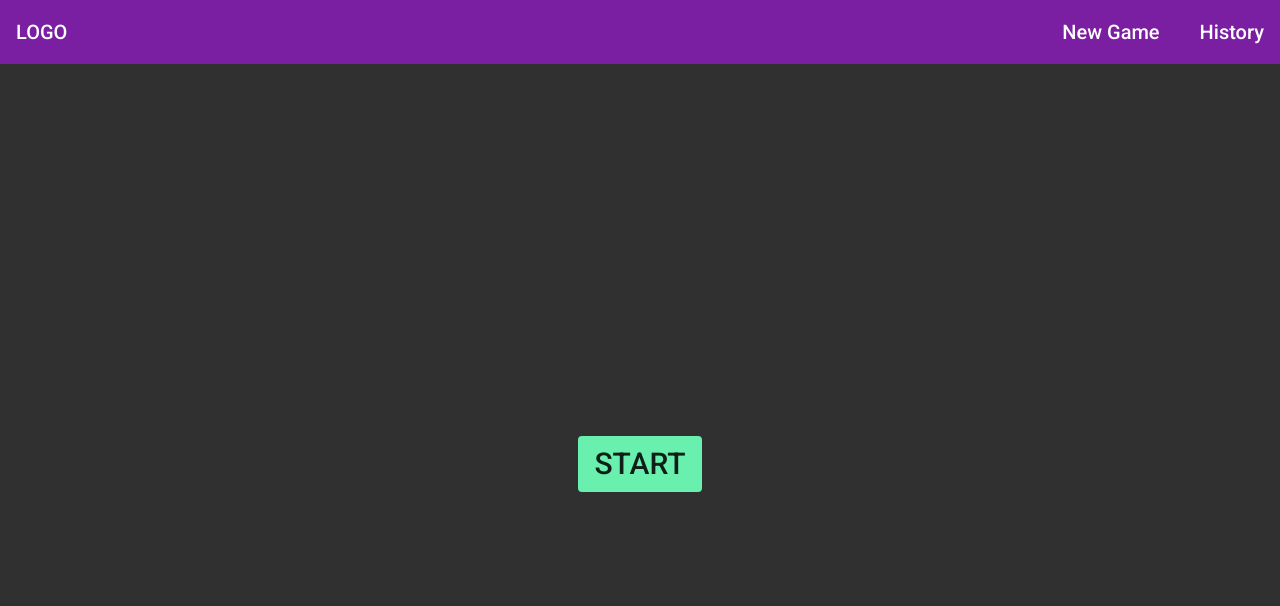
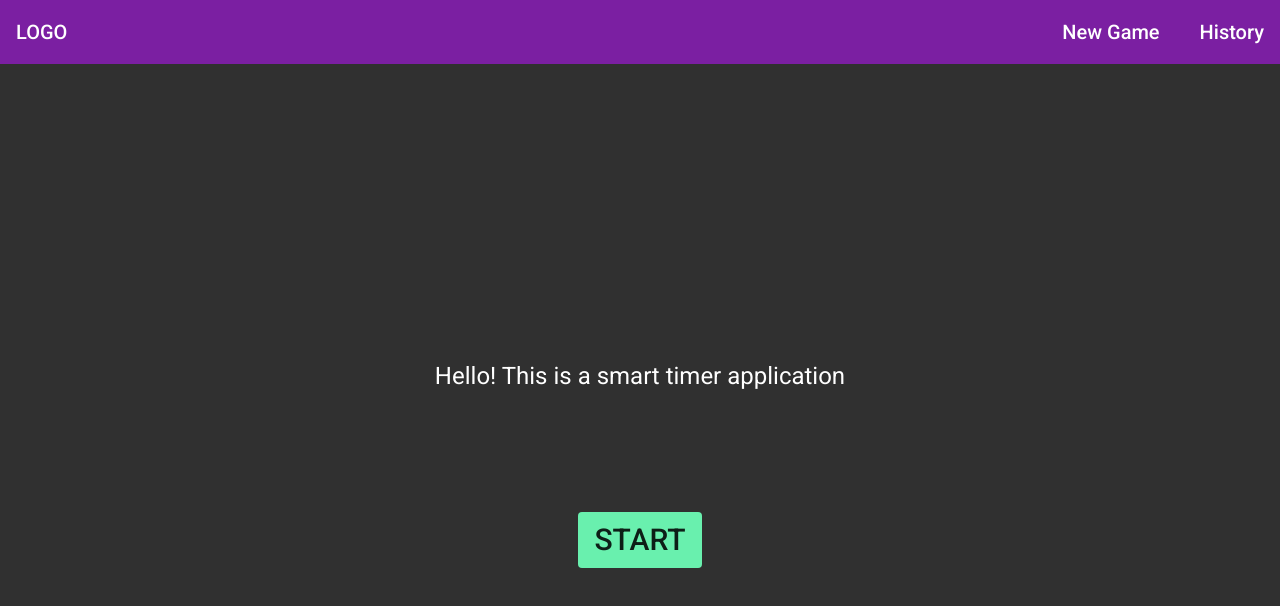
Before and after one commit to Endorocket/BoardTimer, an Angular app: page / in a window 1280 px wide. Shown: the top 606 px of the page. Built offline with nearby package versions, Linux system fonts and the light colour scheme.

Commit message:
:heavy_plus_sign: add game guard

```diff
--- a/src/app/app-routing.module.ts
+++ b/src/app/app-routing.module.ts
@@ -1,13 +1,15 @@
 import { NgModule } from '@angular/core';
 import { RouterModule, Routes } from '@angular/router';
+
 import { WelcomeComponent } from './welcome/welcome.component';
 import { StartGameComponent } from './game/start-game/start-game.component';
 import { CurrentGameComponent } from './game/current-game/current-game.component';
+import { GameGuard } from './game/game.guard';
 
 const routes: Routes = [
   {path: '', component: WelcomeComponent},
   {path: 'start-game', component: StartGameComponent},
-  {path: 'current-game', component: CurrentGameComponent}
+  {path: 'current-game', component: CurrentGameComponent, canActivate: [GameGuard]}
 ];
 
 @NgModule({
--- a/src/app/game/current-game/current-game.component.ts
+++ b/src/app/game/current-game/current-game.component.ts
@@ -1,4 +1,5 @@
 import { Component, OnInit } from '@angular/core';
+
 import { GameService } from '../game.service';
 import { Timer } from '../timer.model';
 import { Player } from '../player.model';
@@ -48,8 +49,6 @@ export class CurrentGameComponent implements OnInit {
   private startInterval(): void {
     this.intervalId = setInterval(() => {
       const currentPlayer = this.players[this.currentPlayerIndex];
-      console.log(currentPlayer);
-      console.log(this.players[this.currentPlayerIndex].time.getSeconds());
       currentPlayer.time = new Date(currentPlayer.time.setSeconds(currentPlayer.time.getSeconds() - 1));
       if (currentPlayer.time.getMinutes() === 0 && currentPlayer.time.getSeconds() === 0) {
         clearInterval(this.intervalId);
--- /dev/null
+++ b/src/app/game/game.guard.ts
@@ -0,0 +1,20 @@
+import { Injectable } from '@angular/core';
+import { ActivatedRouteSnapshot, CanActivate, Router, RouterStateSnapshot, UrlTree } from '@angular/router';
+import { Observable } from 'rxjs';
+
+import { GameService } from './game.service';
+
+@Injectable({providedIn: 'root'})
+export class GameGuard implements CanActivate {
+
+  constructor(private router: Router, private gameService: GameService) {
+  }
+
+  canActivate(route: ActivatedRouteSnapshot, state: RouterStateSnapshot): Observable<boolean | UrlTree> | Promise<boolean | UrlTree> | boolean | UrlTree {
+    if (this.gameService.gameStarted) {
+      return true;
+    } else {
+      this.router.navigate(['/start-game']);
+    }
+  }
+}
--- a/src/app/game/game.service.ts
+++ b/src/app/game/game.service.ts
@@ -6,6 +6,7 @@ import { Timer } from './timer.model';
 export class GameService {
   players: Player[] = [];
   timer: Timer;
+  gameStarted = false;
 
   getPlayers(): Player[] {
     return this.players.slice();
@@ -16,9 +17,8 @@ export class GameService {
   }
 
   startGame(players: Player[], timer: Timer): void {
-    console.log(timer);
-    console.log(players);
     this.players = players;
     this.timer = timer;
+    this.gameStarted = true;
   }
 }
--- a/src/app/game/start-game/start-game.component.css
+++ b/src/app/game/start-game/start-game.component.css
@@ -1,6 +1,10 @@
 #start-game-section {
   height: 100%;
   padding-top: 20px;
+}
+
+mat-card {
+  padding: 30px;
 }
 
 button {
--- a/src/app/game/start-game/start-game.component.ts
+++ b/src/app/game/start-game/start-game.component.ts
@@ -1,6 +1,7 @@
 import { Component, OnInit } from '@angular/core';
 import { FormControl, FormGroup, Validators } from '@angular/forms';
 import { Router } from '@angular/router';
+
 import { GameService } from '../game.service';
 import { Player } from '../player.model';
 import { Timer } from '../timer.model';
@@ -26,7 +27,6 @@ export class StartGameComponent implements OnInit {
   }
 
   onSubmit(): void {
-    console.log(this.startGameForm);
     const player1Name = this.startGameForm.value.player1;
     const player2Name = this.startGameForm.value.player2;
 
--- a/src/app/welcome/welcome.component.html
+++ b/src/app/welcome/welcome.component.html
@@ -1,3 +1,4 @@
-<section id="welcome-section" fxLayout="column" fxLayoutAlign="center center">
+<section id="welcome-section" fxLayout="column" fxLayoutAlign="center center" fxLayoutGap="120px">
+  <h1>Hello! This is a smart timer application</h1>
   <button routerLink="/start-game" mat-flat-button color="accent">Start</button>
 </section>
```
